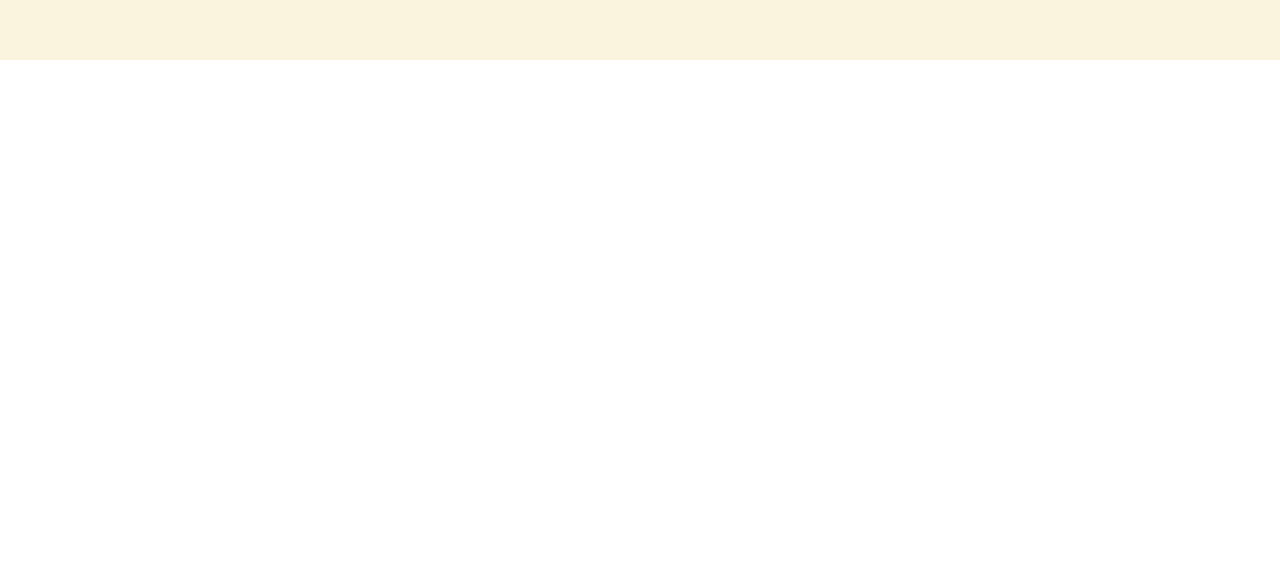
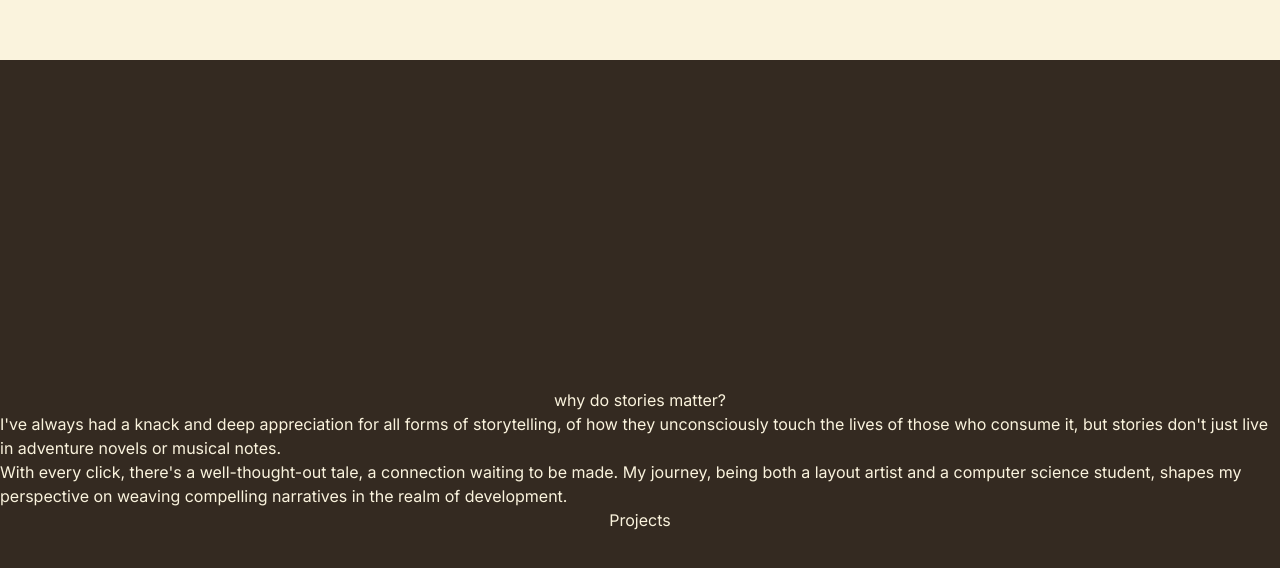
Before and after one commit to inunice/portfolio, a Next.js app: page / in a window 1280 px wide. Shown: the part 740-1308 px from the top of the page. Before the commit the page ends 800 px from the top, so only its background shows below. Built offline with nearby package versions, Linux system fonts and the light colour scheme; a web font is replaced by a local one.

Commit message:
feat: add projects section content

```diff
--- a/app/page.tsx
+++ b/app/page.tsx
@@ -1,12 +1,14 @@
 import Image from "next/image";
 import Navbar from "@/components/Navbar";
 import Header from "@/components/Header";
+import Projects from "@/components/Projects";
 
 export default function Home() {
   return (
-    <div>
+    <div className="w-full">
       <Navbar />
       <Header />
+      <Projects />
     </div>
   );
 }
--- a/components/Header.tsx
+++ b/components/Header.tsx
@@ -2,7 +2,7 @@ import "@/app/globals.css";
 
 export default async function NavBar() {
   return (
-    <div className="bg-eggshell w-screen h-screen flex flex-col items-center justify-center">
+    <div className="bg-eggshell max-w-full h-screen flex flex-col items-center justify-center">
       <p className="text-[70px] font-bagnard text-persian-red">
         crafting code, weaving stories.
       </p>
--- /dev/null
+++ b/components/Projects.tsx
@@ -0,0 +1,22 @@
+import "@/app/globals.css";
+
+export default async function NavBar() {
+  return (
+    <div className="bg-bistre max-w-full h-screen flex flex-col items-center justify-center text-eggshell">
+      <h1>why do stories matter?</h1>
+      <p>
+        I've always had a knack and deep appreciation for all forms of
+        storytelling, of how they unconsciously touch the lives of those who
+        consume it, but stories don't just live in adventure novels or musical
+        notes.
+      </p>
+      <p>
+        With every click, there's a well-thought-out tale, a connection waiting
+        to be made. My journey, being both a layout artist and a computer
+        science student, shapes my perspective on weaving compelling narratives
+        in the realm of development.
+      </p>
+      <h2>Projects</h2>
+    </div>
+  );
+}
```
